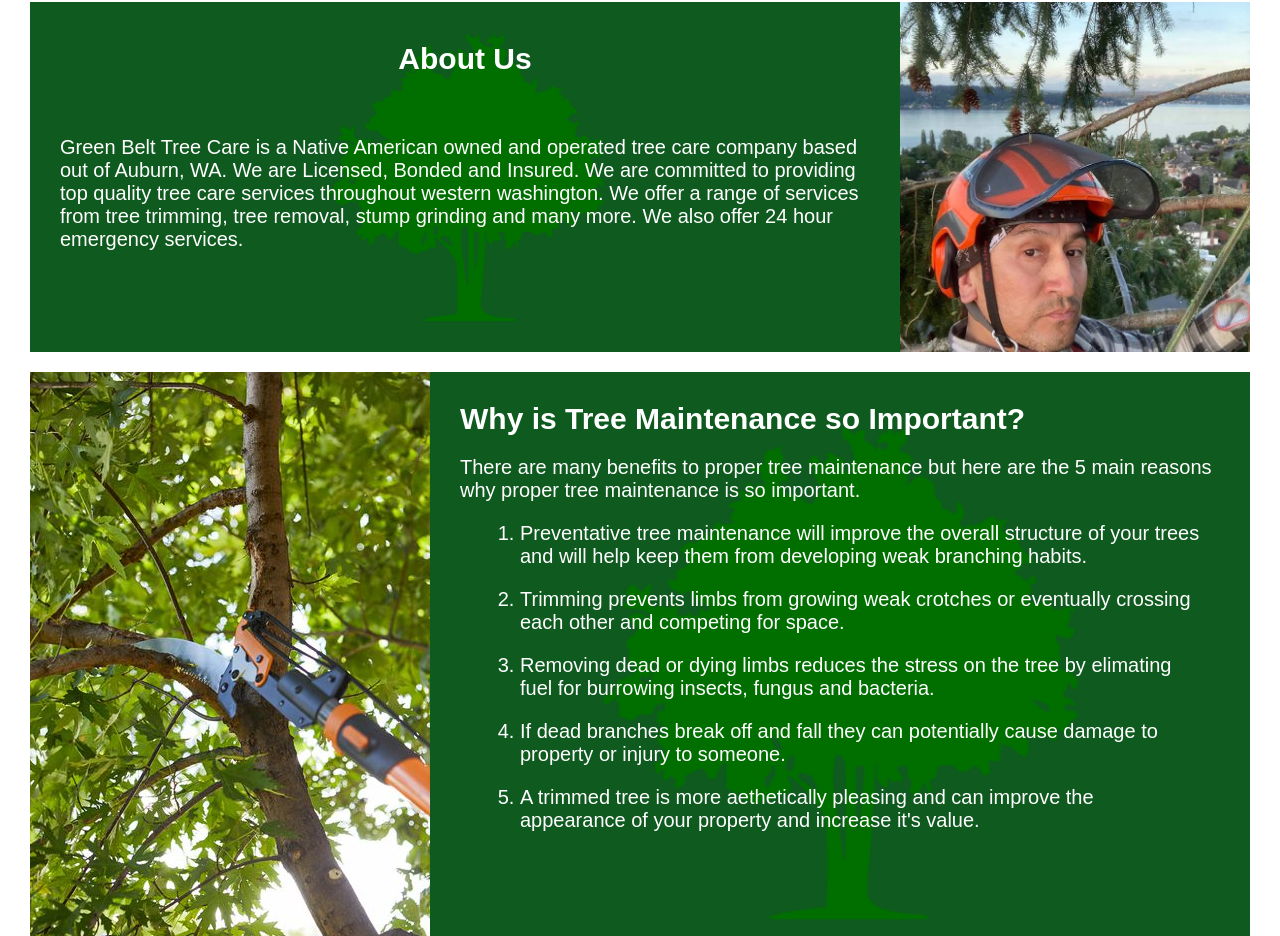
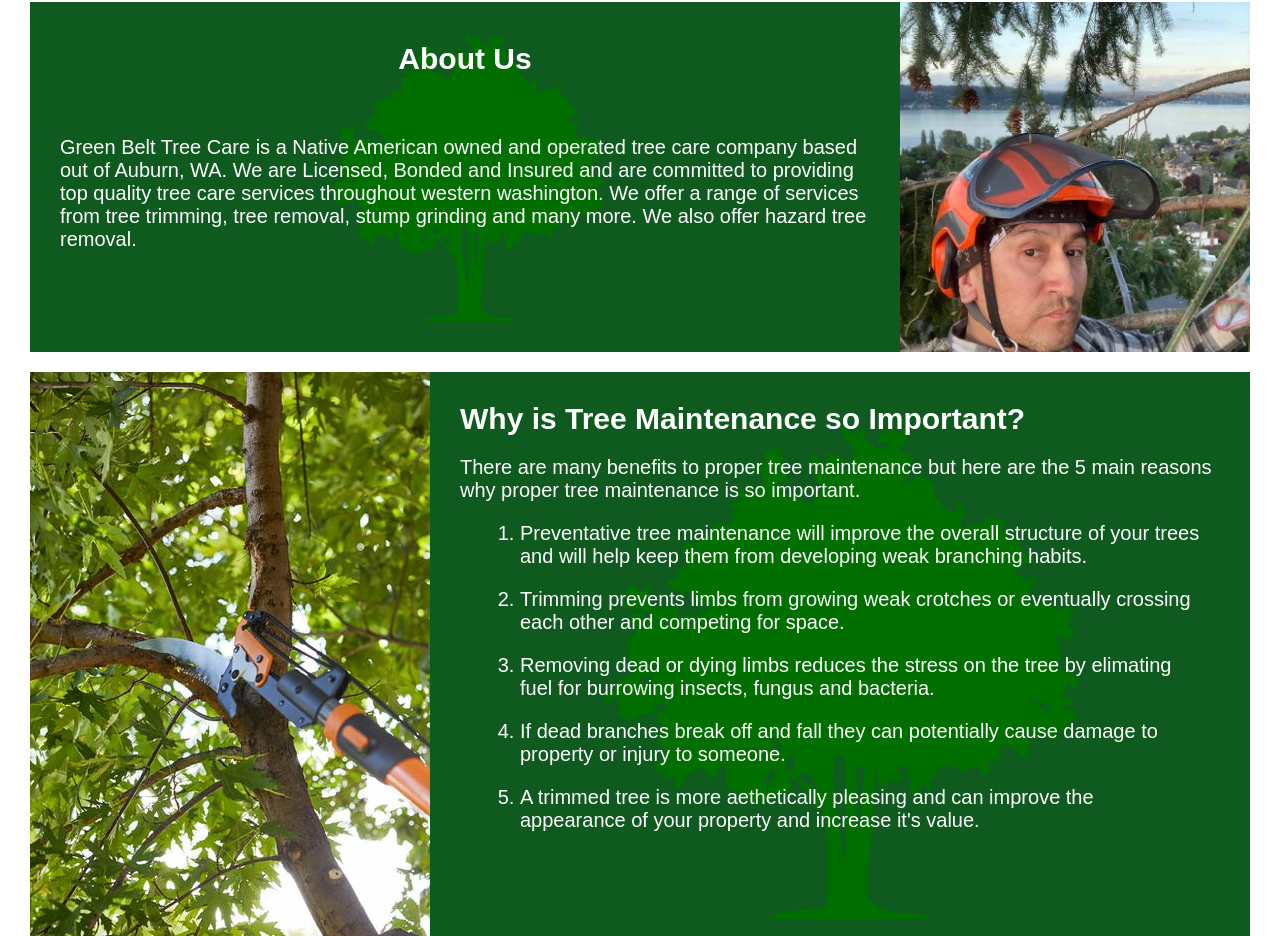
Before and after one commit to GreenBeltTreeCare/GreenBeltTreeCare.github.io, a React (Create React App) app in the folder client/: page / in a window 1280 px wide. Shown: the part 1617-2553 px from the top of the page. Built offline with nearby package versions, Linux system fonts and the light colour scheme; a web font is replaced by a local one.

Commit message:
Updated About section

```diff
--- a/client/src/components/Home.jsx
+++ b/client/src/components/Home.jsx
@@ -72,7 +72,7 @@
                     <div className="about">
                         <div style={{ backgroundImage: `url(${tree_background})`}} className="aboutDetails">
                             <h1 className="aboutTitle">About Us</h1>
-                            <p className="aboutMsg">Green Belt Tree Care is a Native American owned and operated tree care company based out of Auburn, WA. We are Licensed, Bonded and Insured. We are committed to providing top quality tree care services throughout western washington. We offer a range of services from tree trimming, tree removal, stump grinding and many more. We also offer 24 hour emergency services.</p>
+                            <p className="aboutMsg">Green Belt Tree Care is a Native American owned and operated tree care company based out of Auburn, WA. We are Licensed, Bonded and Insured and are committed to providing top quality tree care services throughout western washington. We offer a range of services from tree trimming, tree removal, stump grinding and many more. We also offer hazard tree removal.</p>
                         </div>
                         <img src={wyatt} alt="image_not_found" className="aboutImg"/>
                     </div>
```
